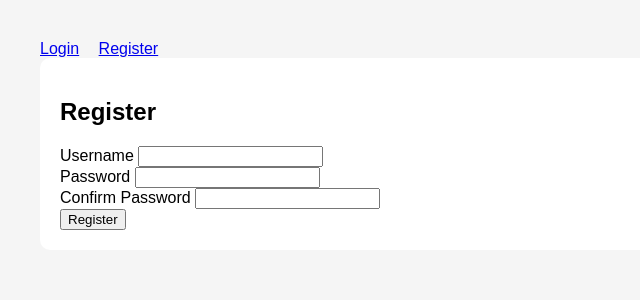
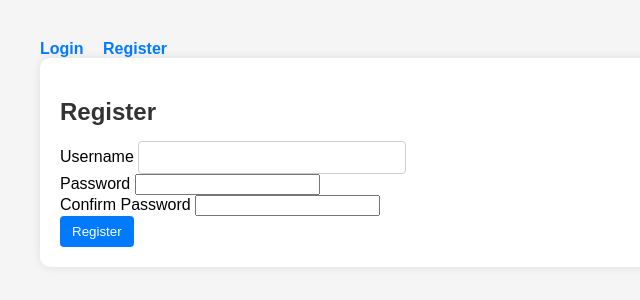
Before and after one commit to bhargavkumar2304/ToDo-List-App, a Flask app: page /register in a window 1280 px wide. Shown: the top 300 px of the page, without its empty margins (0-640 px from the left). Run offline with Flask 3, Linux system fonts and the light colour scheme.

Commit message:
Update style.css

```diff
--- a/static/style.css
+++ b/static/style.css
@@ -1,20 +1,84 @@
+/* General page styling */
 body {
     font-family: Arial, sans-serif;
     margin: 40px;
     background-color: #f5f5f5;
 }
+
+/* Navigation links */
 nav a {
     margin-right: 15px;
+    text-decoration: none;
+    color: #007BFF;
+    font-weight: bold;
 }
+
+nav a:hover {
+    text-decoration: underline;
+}
+
+/* Main content container */
 .container {
     background: white;
     padding: 20px;
     border-radius: 10px;
+    box-shadow: 0 0 10px rgba(0,0,0,0.1);
 }
+
+/* Task list */
 ul {
     list-style: none;
     padding: 0;
 }
+
+li {
+    margin: 8px 0;
+    font-size: 16px;
+}
+
+/* Links inside tasks */
+li a {
+    margin-left: 10px;
+    text-decoration: none;
+    color: #007BFF;
+}
+
+li a:hover {
+    text-decoration: underline;
+}
+
+/* Input field for adding/editing tasks */
+input[type="text"] {
+    padding: 8px;
+    width: 250px;
+    border: 1px solid #ccc;
+    border-radius: 4px;
+    margin-right: 5px;
+}
+
+/* Buttons */
+button, input[type="submit"] {
+    padding: 8px 12px;
+    background-color: #007BFF;
+    color: white;
+    border: none;
+    border-radius: 4px;
+    cursor: pointer;
+}
+
+button:hover, input[type="submit"]:hover {
+    background-color: #0056b3;
+}
+
+/* Flash messages */
 .flashes {
     color: green;
+    margin-bottom: 15px;
+    font-weight: bold;
 }
+
+/* Headings */
+h2 {
+    margin-bottom: 15px;
+    color: #333;
+}
```
